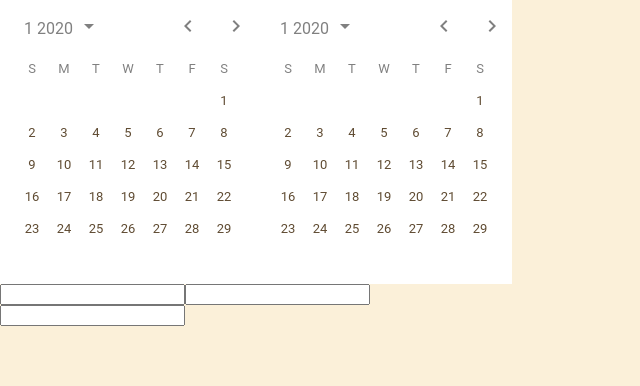
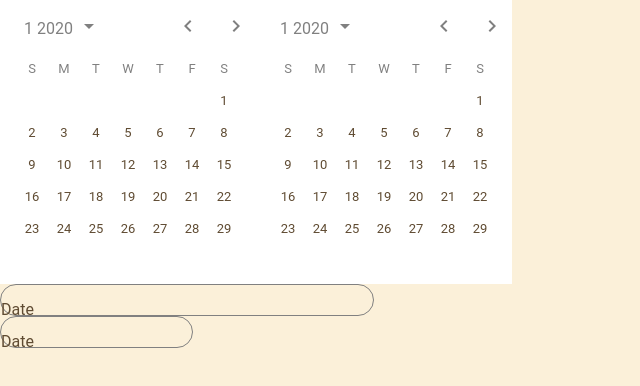
Before and after one commit to JonHess4/datepicker, an Angular app: page / in a window 1280 px wide. Shown: the top 386 px of the page, without its empty margins (0-640 px from the left). Built offline with nearby package versions, Linux system fonts and the light colour scheme.

Commit message:
just messing arround with form styling

```diff
--- a/src/app/app.component.html
+++ b/src/app/app.component.html
@@ -1,10 +1,12 @@
 <app-datepicker></app-datepicker><app-datepicker></app-datepicker>
 
-<div style="width: min-content; white-space: nowrap;">
+<div>
 	<input appDaterangepicker secondInput="secondInput">
 	<input id="secondInput">
+	<span>Date</span>
 </div>
 
-<div style="width: min-content">
+<div>
 	<input appDatepicker>
+	<span>Date</span>
 </div>
--- a/src/app/app.component.scss
+++ b/src/app/app.component.scss
@@ -0,0 +1,33 @@
+div {
+	width: min-content;
+	white-space: nowrap;
+	border: 1px solid grey;
+	padding: 5px;
+	border-radius: 20px;
+	position: relative;
+}
+
+span {
+	position: absolute;
+	top: 50%;
+	left: 0px;
+	z-index: 99;
+	transition: .5s ease-in-out;
+}
+
+input:focus ~ span {
+	top: -5px;
+	transition: .5s ease-in-out;
+}
+
+input {
+	opacity: 0;
+	border: none;
+	outline: none;
+	background-color: rgba(0, 0, 0, 0);
+	border-bottom: 1px solid black;
+}
+
+input:focus {
+	opacity: 1;
+}
```
